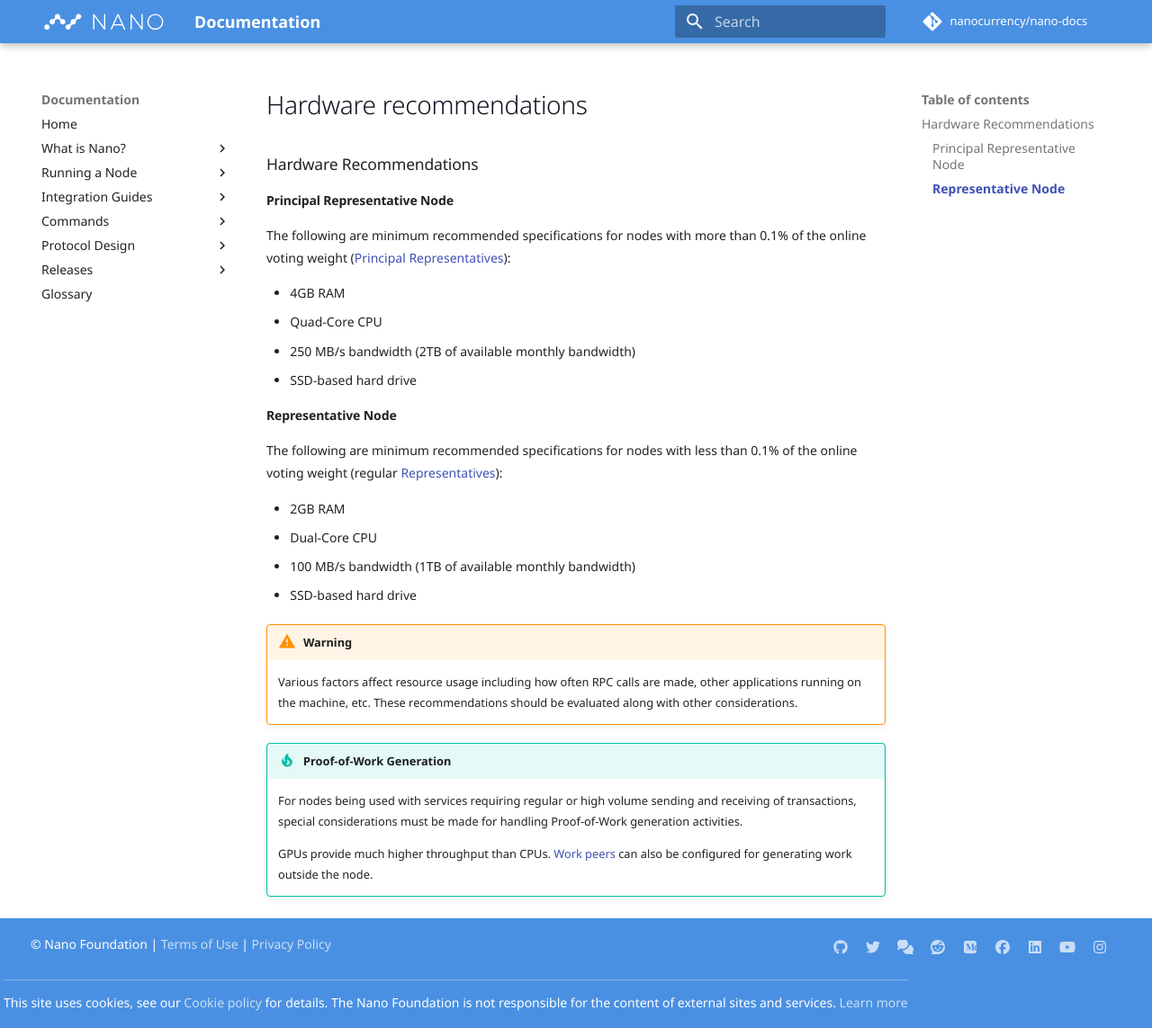
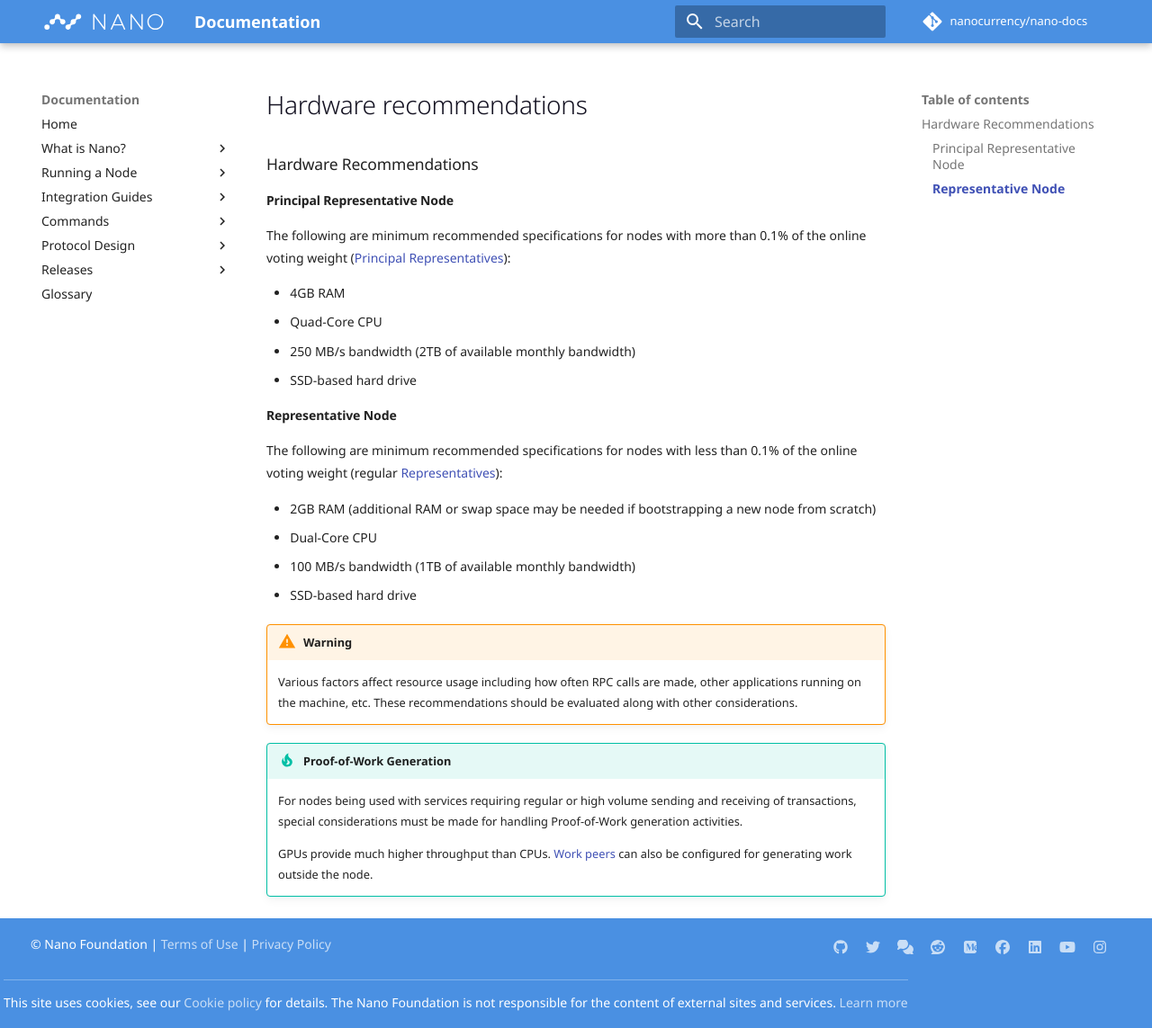
Before and after one commit to nanocurrency/nano-docs, an MkDocs documentation site: the page built from docs/snippets/hardware-recommendations.md, in a window 1280 px wide and 1143 px high. Shown: the whole window at 90% size. Built offline with MkDocs 1.6.1 and Material for MkDocs 9.7.7, drawn with Linux system fonts in a browser that asks for light colours; comment, search, counter and statistics services are not loaded.

Commit message:
2GB RAM callout (#173)

```diff
--- a/docs/snippets/hardware-recommendations.md
+++ b/docs/snippets/hardware-recommendations.md
@@ -11,7 +11,7 @@
 #### Representative Node
 The following are minimum recommended specifications for nodes with less than 0.1% of the online voting weight (regular [Representatives](/glossary#representative)):
 
-* 2GB RAM
+* 2GB RAM (additional RAM or swap space may be needed if bootstrapping a new node from scratch)
 * Dual-Core CPU
 * 100 MB/s bandwidth (1TB of available monthly bandwidth)
 * SSD-based hard drive
```
